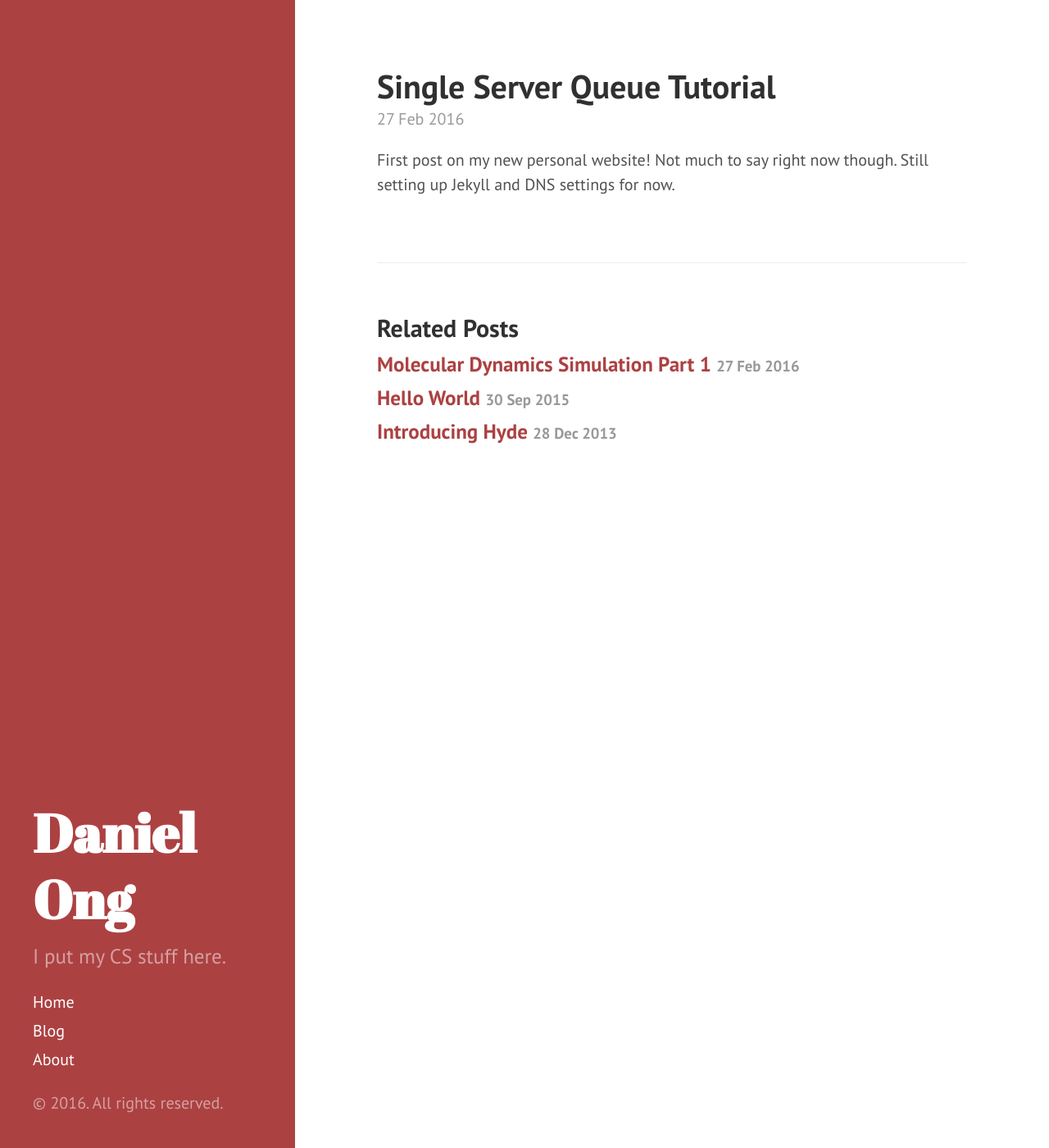
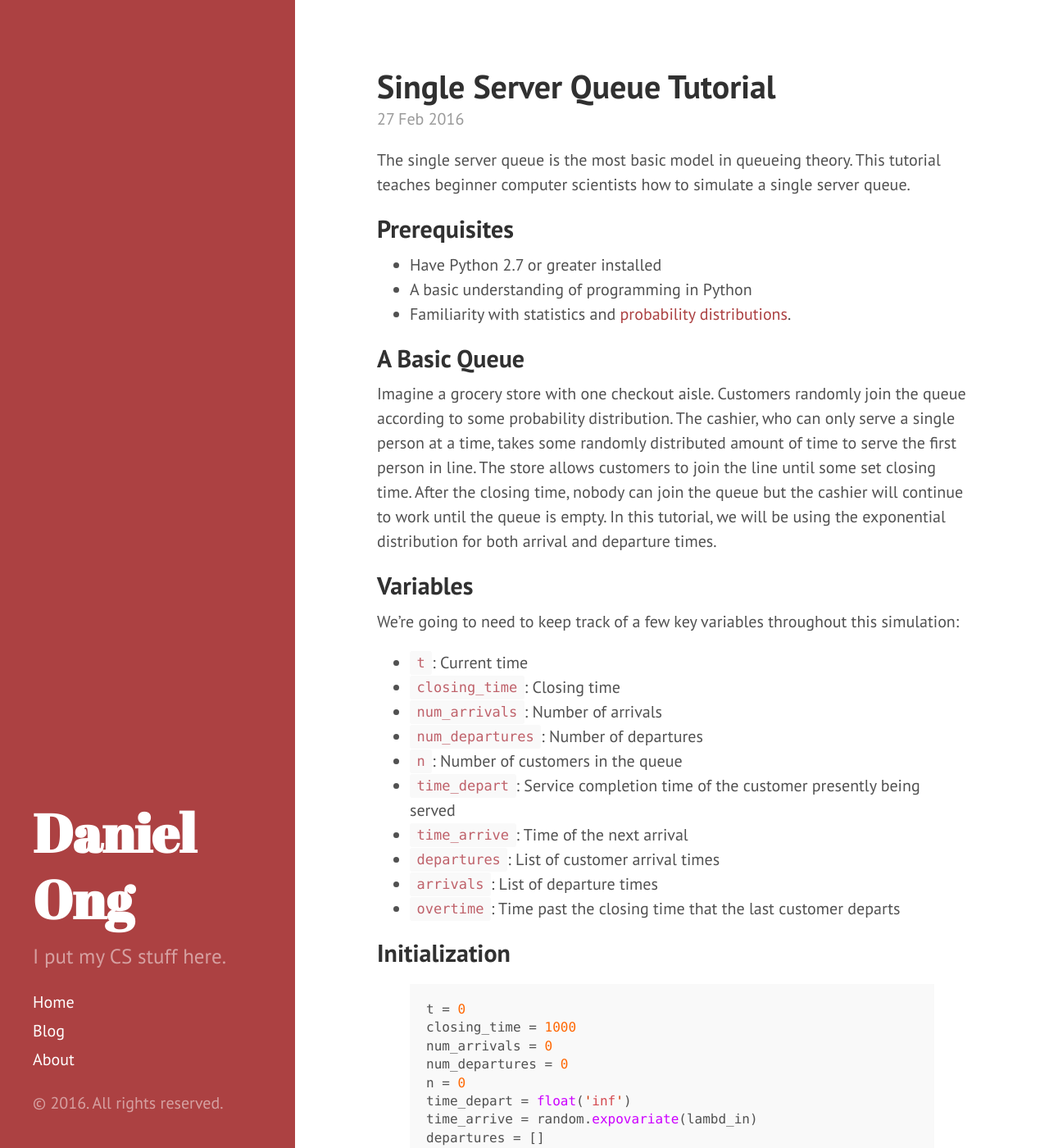
Before and after one commit to danong/danong.github.io, a Jekyll site: the page built from _posts/2016-02-27-single-server-queue.md, in a window 1280 px wide and 1400 px high. Shown: the whole window at 82% size. Built offline with Jekyll 4.4.1, drawn with Linux system fonts in a browser that asks for light colours; some of the changed text lies outside the part shown.

Commit message:
Test post

```diff
--- a/_config.yml
+++ b/_config.yml
@@ -16,4 +16,4 @@
   name:           'Daniel Ong'
   url:            https://github.com/danong/
 
-paginate:         5
+paginate:         3
--- a/_posts/2016-02-27-single-server-queue.md
+++ b/_posts/2016-02-27-single-server-queue.md
@@ -3,4 +3,95 @@
 title: Single Server Queue Tutorial
 ---
 
-First post on my new personal website! Not much to say right now though. Still setting up Jekyll and DNS settings for now.
+The single server queue is the most basic model in queueing theory. This tutorial teaches beginner computer scientists how to simulate a single server queue.
+
+## Prerequisites
+* Have Python 2.7 or greater installed
+* A basic understanding of programming in Python
+* Familiarity with statistics and [probability distributions](https://en.wikipedia.org/wiki/Probability_distribution).
+
+## A Basic Queue
+Imagine a grocery store with one checkout aisle. Customers randomly join the queue according to some probability distribution. The cashier, who can only serve a single person at a time, takes some randomly distributed amount of time to serve the first person in line. The store allows customers to join the line until some set closing time. After the closing time, nobody can join the queue but the cashier will continue to work until the queue is empty. In this tutorial, we will be using the exponential distribution for both arrival and departure times.
+
+## Variables
+We're going to need to keep track of a few key variables throughout this simulation:
+
+* `t`: Current time
+* `closing_time`: Closing time
+* `num_arrivals`: Number of arrivals
+* `num_departures`: Number of departures
+* `n`: Number of customers in the queue
+* `time_depart`: Service completion time of the customer presently being served
+* `time_arrive`: Time of the next arrival
+* `departures`: List of customer arrival times
+* `arrivals`: List of departure times
+* `overtime`: Time past the closing time that the last customer departs
+
+## Initialization
+
+{% highlight python %}
+t = 0
+closing_time = 1000
+num_arrivals = 0
+num_departures = 0
+n = 0
+time_depart = float('inf')
+time_arrive = random.expovariate(lambd_in)
+departures = []
+arrivals = []
+overtime = 0
+{% endhighlight %}
+
+## Case 1 - An arrival occurs before the next departure
+
+{% highlight python %}
+t = 0
+closing_time = 1000
+num_arrivals = 0
+num_departures = 0
+n = 0
+time_depart = float('inf')
+time_arrive = random.expovariate(lambd_in)
+departures = []
+arrivals = []
+overtime = 0
+{% endhighlight %}
+## Case 2 - A departure occurs before the next arrival
+
+{% highlight python %}
+# advance time to next departure
+t = td
+n -= 1
+nd += 1
+if n == 0:
+	td = float('inf')
+else:
+	Y = random.expovariate(lambd_out)
+	td = t + Y
+D.append(t)
+# print("Departure ", nd, "at time ", t)
+{% endhighlight %}
+
+## Case 3 - The next arrival or departure occurs after the closing time and there are the queue isn't empty
+
+{% highlight python %}
+t = td
+n -= 1
+nd += 1
+if n > 0:
+	Y = random.expovariate(lambd_out)
+	td = t + Y
+D.append(t){% endhighlight %}
+
+## Case 4 - The next arrival or departure occurs after the closing time and there are the queue isn't empty
+
+{% highlight python %}
+Tp = max(t-T, 0)
+break
+{% endhighlight %}
+
+## Analysis of queue lengths
+Lorem ipsum
+
+## Applications
+Vivamus sagittis lacus vel augue rutrum faucibus dolor auctor. Duis mollis, est non commodo luctus, nisi erat porttitor ligula, eget lacinia odio sem nec elit. Morbi leo risus, porta ac consectetur ac, vestibulum at eros.
```
